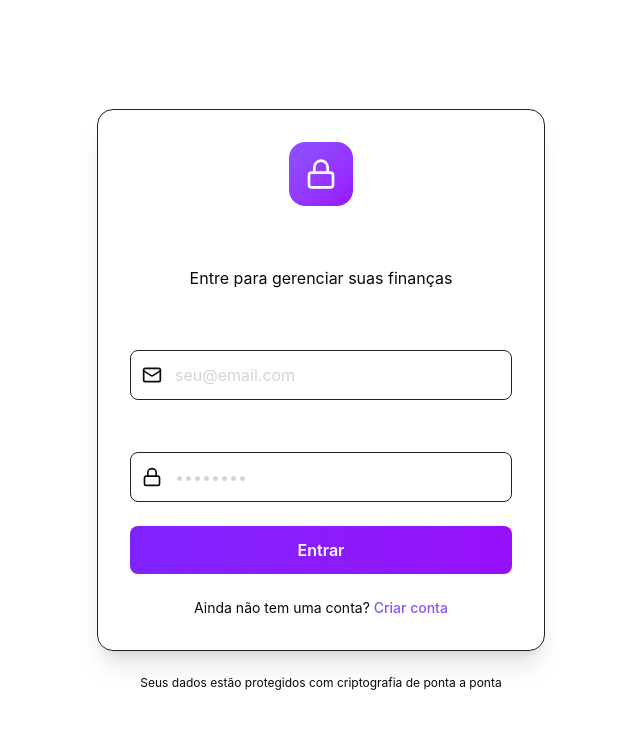
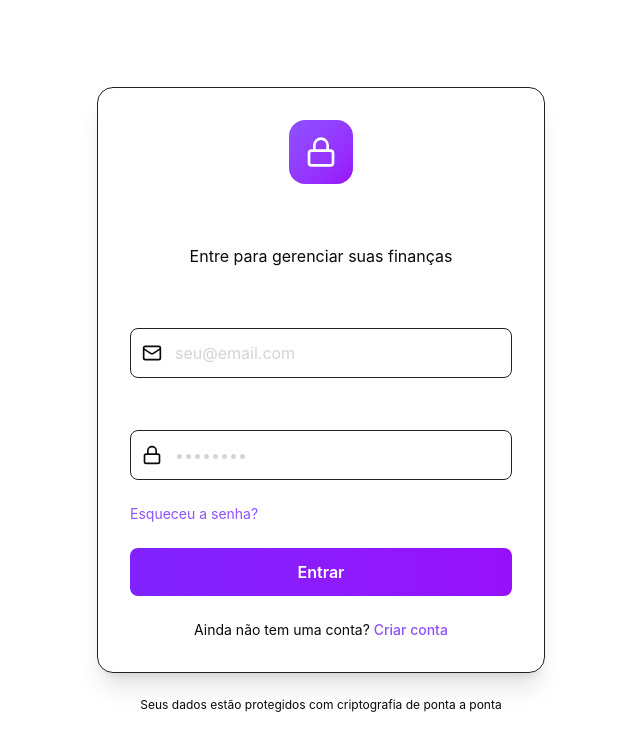
Before and after one commit to Matheus-Kaihara/equilibra, a React (Vite) app in the folder app/: page /#/login in a window 1280 px wide. Shown: the top 750 px of the page, without its empty margins (319-959 px from the left). Built offline with nearby package versions, Linux system fonts and the light colour scheme.

Commit message:
Add forgot-password link to login form

```diff
--- a/app/src/app/components/auth/login.tsx
+++ b/app/src/app/components/auth/login.tsx
@@ -172,6 +172,13 @@ function LoginForm() {
               </div>
             </div>
 
+            <Link
+              to="/forgot-password"
+              className="block text-sm text-violet-500 hover:text-violet-400 transition-colors"
+            >
+              Esqueceu a senha?
+            </Link>
+
             <motion.button
               type="submit"
               disabled={loading}
```
